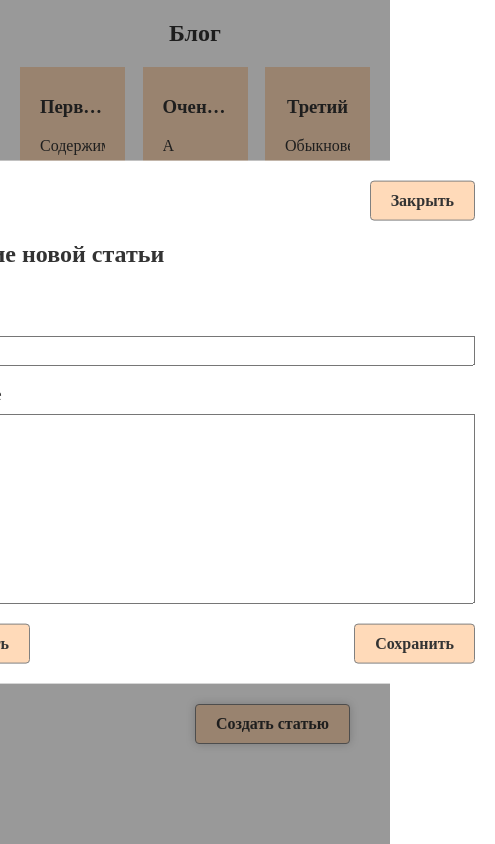
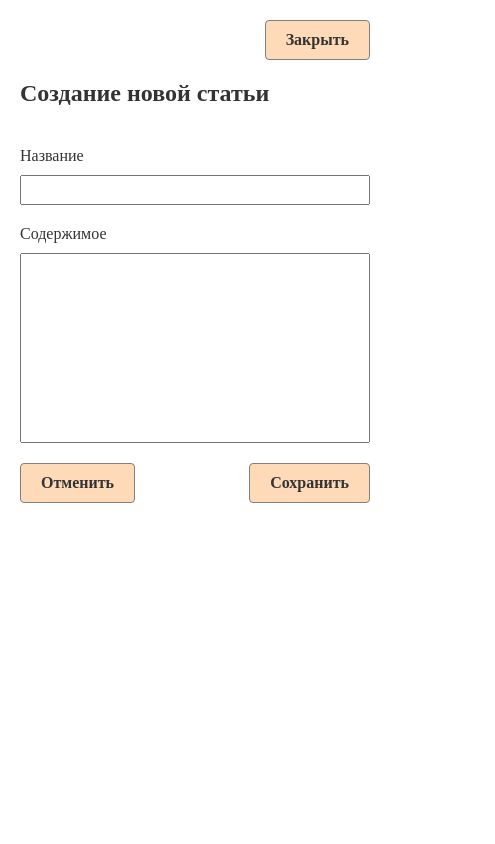
Before and after one commit to zouweninthesky/unistory-test-angular, an Angular app: page / in a window 390 px wide. Both pictures are taken after a click on the button "Создать статью". Shown: the whole page, 495 px wide, since content can reach past the window. Built offline with nearby package versions, Linux system fonts and the light colour scheme.

Commit message:
add mobile styles

```diff
--- a/src/app/modules/articles/pages/blog/blog.component.scss
+++ b/src/app/modules/articles/pages/blog/blog.component.scss
@@ -33,4 +33,15 @@
 
     box-shadow: 0 0 10px 0px #ccc;
   }
+
+  @media (max-width: 660px) {
+    &__list {
+      display: block;
+    }
+
+    & app-article-tile {
+      width: 100%;
+      margin-right: 0;
+    }
+  }
 }
--- a/src/app/modules/modal/modal.component.html
+++ b/src/app/modules/modal/modal.component.html
@@ -5,5 +5,5 @@
     </button>
     <ng-content></ng-content>
   </div>
-  <div class="modal__overlay"></div>
+  <div class="modal__overlay" (click)="onClose()"></div>
 </div>
--- a/src/app/modules/modal/modal.component.scss
+++ b/src/app/modules/modal/modal.component.scss
@@ -47,4 +47,11 @@
   &__close {
     align-self: flex-end;
   }
+
+  @media (max-width: 660px) {
+    &__content {
+      width: 100%;
+      height: 100%;
+    }
+  }
 }
```
